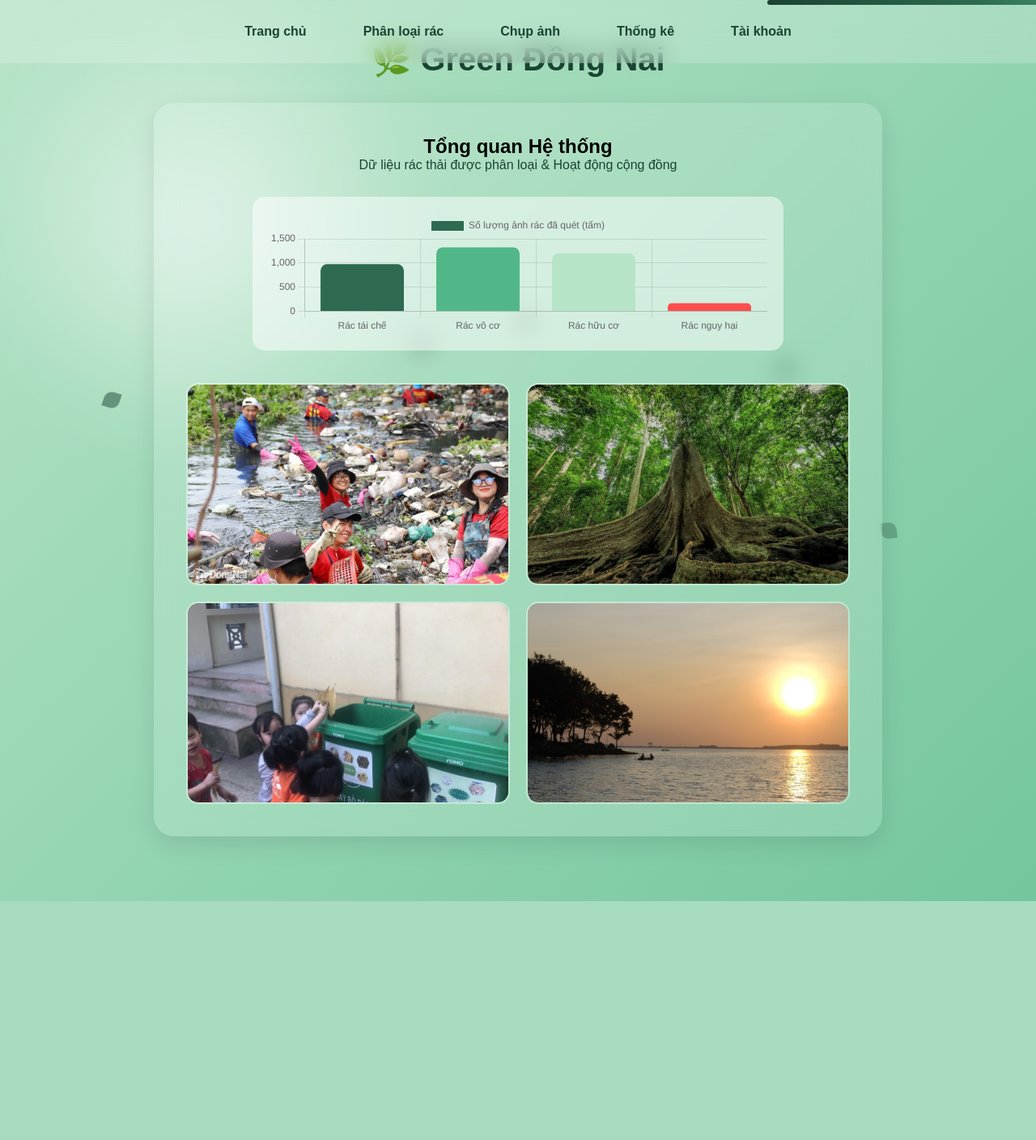
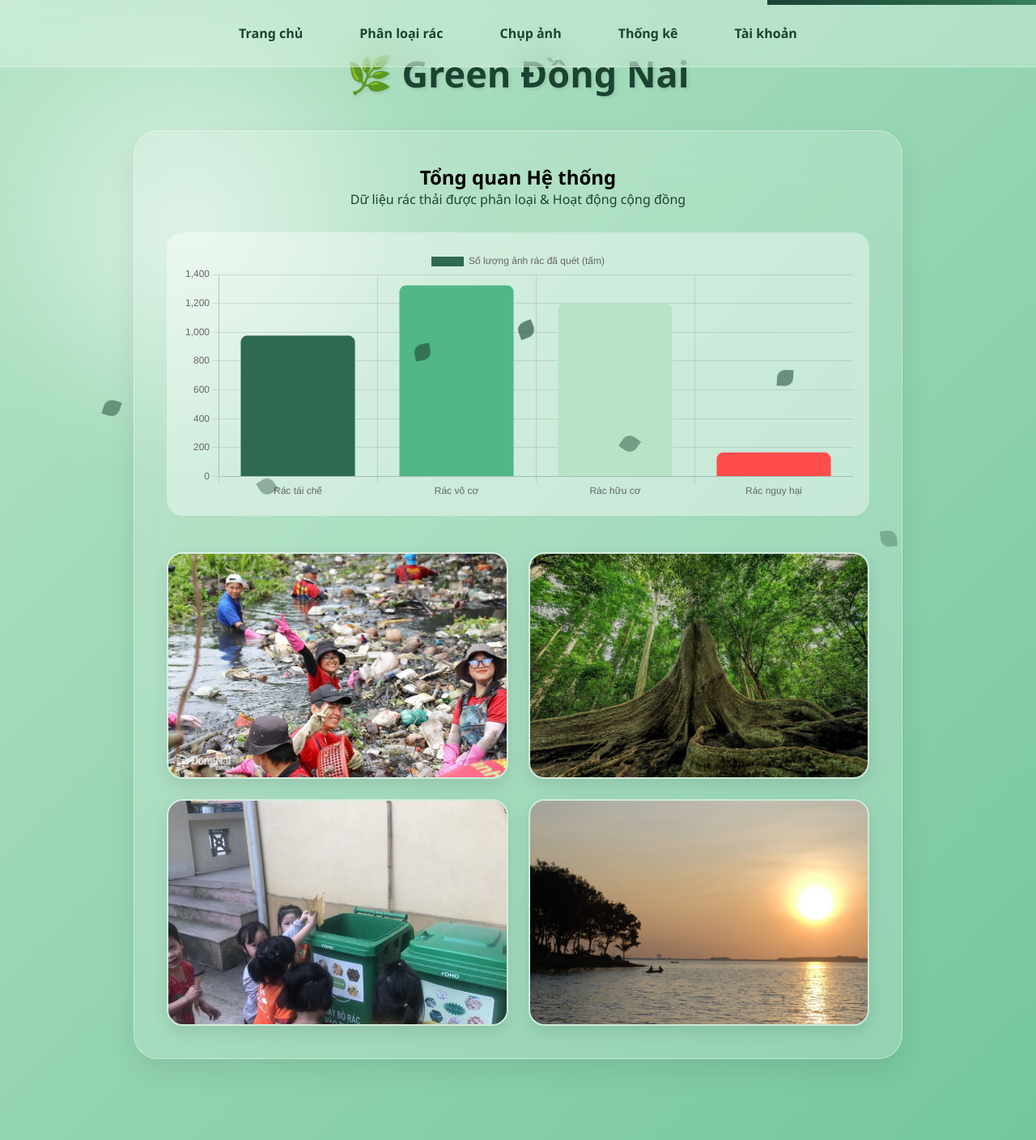
Before and after one commit to longcaohuy2012-sudo/GreenDongNai, a Flask app: template templates/trang_chu.html in a window 1280 px wide. Shown: the whole page at 81% size. Before the commit the page ends 1113 px from the top, so only its background shows below. Run offline with Flask 3, Linux system fonts and the light colour scheme; the template is opened without the code that fills it, so the values that code supplies are empty.

Commit message:
Evening debug 0.3.6

```diff
--- a/static/homestyle.css
+++ b/static/homestyle.css
@@ -1,7 +1,6 @@
-/* RESET */
-*{ margin:0; padding:0; box-sizing:border-box; font-family:Arial; }
+/* RESET & FONT HIỆN ĐẠI */
+*{ margin:0; padding:0; box-sizing:border-box; font-family: 'Segoe UI', Tahoma, sans-serif; }
 
-/* BACKGROUND */
 body{
     min-height:100vh;
     background:linear-gradient(135deg,#b7e4c7,#95d5b2,#74c69d);
@@ -10,22 +9,24 @@ body{
     position:relative;
 }
 
-/* ÁNH SÁNG */
+/* ÁNH SÁNG MẶT TRỜI - Thêm pointer-events: none */
 body::before{
     content:""; position:absolute; width:600px; height:600px;
     background:radial-gradient(circle,rgba(255,255,255,0.6),transparent 70%);
     top:-150px; left:-150px; filter:blur(40px);
     animation:sunmove 8s ease-in-out infinite alternate;
     pointer-events: none;
+    z-index: 0;
 }
 @keyframes sunmove{ 0%{transform:translate(0,0);} 100%{transform:translate(100px,80px);} }
 
-/* LÁ RƠI */
-.leaves{ position:fixed; width:100%; height:100%; pointer-events:none; z-index: 0;}
+/* LÁ RƠI - Thêm pointer-events: none */
+.leaves{ position:fixed; width:100%; height:100%; pointer-events:none; z-index: 10;}
 .leaves span{
     position:absolute; top:-50px; width:20px; height:20px;
     background:#1b4332; border-radius:50% 0; animation:fall linear infinite;
 }
+/* Giữ nguyên các nth-child cũ của Long */
 .leaves span:nth-child(1){ left:10%; animation-duration:12s; }
 .leaves span:nth-child(2){ left:25%; animation-duration:10s; }
 .leaves span:nth-child(3){ left:40%; animation-duration:14s; }
@@ -33,72 +34,71 @@ body::before{
 .leaves span:nth-child(5){ left:75%; animation-duration:13s; }
 .leaves span:nth-child(6){ left:85%; animation-duration:9s; }
 .leaves span:nth-child(7){ left:50%; animation-duration:15s; }
+
 @keyframes fall{ 0%{transform:translateY(0) rotate(0deg); opacity:0;} 10%{opacity:1;} 100%{transform:translateY(110vh) rotate(360deg); opacity:0;} }
 
 /* LOGO */
-.main-logo{ text-align:center; margin-top:50px; font-size:40px; color:#1b4332; position: relative; z-index: 1;}
+.main-logo{ text-align:center; margin-top:60px; font-size:45px; color:#1b4332; position: relative; z-index: 20; text-shadow: 2px 2px 4px rgba(0,0,0,0.1); }
 
 /* NAVBAR FC */
 .hover-zone{ position:fixed; top:0; width:100%; height:25px; z-index:999; }
 .navbar{
-  position:fixed; top:-80px; left:0; width:100%;
+    position:fixed; top:-100px; left:0; width:100%;
     display:flex; justify-content:center; gap:30px; padding:20px;
-  background:rgba(255,255,255,0.2); backdrop-filter:blur(15px);
-  transition:0.4s; z-index:998;
+    background:rgba(255,255,255,0.25); backdrop-filter:blur(20px);
+    transition:0.5s cubic-bezier(0.4, 0, 0.2, 1); z-index:998;
+    border-bottom: 1px solid rgba(255,255,255,0.3);
 }
 .hover-zone:hover + .navbar, .navbar:hover{ top:0; }
 .fc-top-bar{ position:absolute; top:0; left:0; width:100%; height:6px; overflow:hidden; }
 .fc-top-bar::before{
     content:""; position:absolute; width:40%; height:100%;
-  background:linear-gradient(90deg,#1b4332,#2d6a4f,#52b788); border-radius:10px;
+    background:linear-gradient(90deg,#1b4332,#2d6a4f,#52b788);
     animation:fcMove 2s infinite alternate;
 }
 @keyframes fcMove{ from{ left:-20%; } to{ left:80%; } }
 .navbar a{ text-decoration:none; color:#1b4332; font-weight:bold; padding:10px 20px; border-radius:20px; transition:0.3s; }
-.navbar a:hover{ background:#2d6a4f; color:white; }
+.navbar a:hover{ background:#2d6a4f; color:white; transform: translateY(-2px); }
 
 /* CONTENT BOX */
 .home{
-  display:flex; justify-content:center; align-items:flex-start;
-  min-height:100vh; padding: 30px 20px 80px 20px; position: relative; z-index: 1;
+    display:flex; justify-content:center; padding: 40px 20px 100px 20px; position: relative; z-index: 5;
 }
 .home-box{
-  background:rgba(255,255,255,0.15); padding:40px; border-radius:25px;
-  backdrop-filter:blur(15px); text-align:center;
-  width: 100%; max-width: 900px;
-  box-shadow: 0 10px 30px rgba(0,0,0,0.1);
+    background:rgba(255,255,255,0.18); padding:40px; border-radius:30px;
+    backdrop-filter:blur(25px); text-align:center;
+    width: 100%; max-width: 950px;
+    border: 1px solid rgba(255,255,255,0.4);
+    box-shadow: 0 15px 35px rgba(0,0,0,0.08);
 }
 
 /* BIỂU ĐỒ */
 .chart-container {
-  width: 80%; margin: 30px auto; background: rgba(255,255,255,0.5);
-  padding: 20px; border-radius: 15px;
+    width: 100%; height: 350px; margin: 30px auto; background: rgba(255,255,255,0.4);
+    padding: 20px; border-radius: 20px; position: relative;
 }
 
 /* GALLERY ẢNH */
-.gallery-grid { display: grid; grid-template-columns: repeat(2, 1fr); gap: 20px; margin-top: 40px; }
+.gallery-grid { display: grid; grid-template-columns: repeat(2, 1fr); gap: 25px; margin-top: 45px; }
 .gallery-item {
-  position: relative; overflow: hidden; border-radius: 15px;
-  height: 250px; border: 2px solid rgba(255,255,255,0.4);
+    position: relative; overflow: hidden; border-radius: 20px;
+    height: 280px; border: 2px solid rgba(255,255,255,0.5);
+    box-shadow: 0 8px 20px rgba(0,0,0,0.1);
 }
-.gallery-item img { width: 100%; height: 100%; object-fit: cover; transition: transform 0.5s ease; }
-.gallery-item:hover img { transform: scale(1.1); }
+.gallery-item img { width: 100%; height: 100%; object-fit: cover; transition: 0.7s ease; }
+.gallery-item:hover img { transform: scale(1.12); }
 .quote-overlay {
-  position: absolute; bottom: 0; left: 0; width: 100%; height: 100%;
-  background: rgba(27, 67, 50, 0.85); color: white;
+    position: absolute; top: 0; left: 0; width: 100%; height: 100%;
+    background: rgba(27, 67, 50, 0.88); color: white;
     display: flex; align-items: center; justify-content: center;
-  padding: 20px; opacity: 0; transition: opacity 0.5s ease;
-  font-style: italic; font-size: 15px; line-height: 1.5;
+    padding: 30px; opacity: 0; transition: 0.5s;
+    font-style: italic; font-size: 16px; line-height: 1.6;
 }
 .gallery-item:hover .quote-overlay { opacity: 1; }
-
-/* THANH CUỘN */
-::-webkit-scrollbar { width: 8px; }
-::-webkit-scrollbar-track { background: transparent; }
-::-webkit-scrollbar-thumb { background: #2d6a4f; border-radius: 10px; }
 
 /* MOBILE */
 @media (max-width: 768px) {
     .gallery-grid { grid-template-columns: 1fr; }
-  .chart-container { width: 100%; }
+    .home-box { padding: 20px; }
+    .main-logo { font-size: 32px; }
 }
```
Lines whose indentation alone changed are shown as unchanged.
